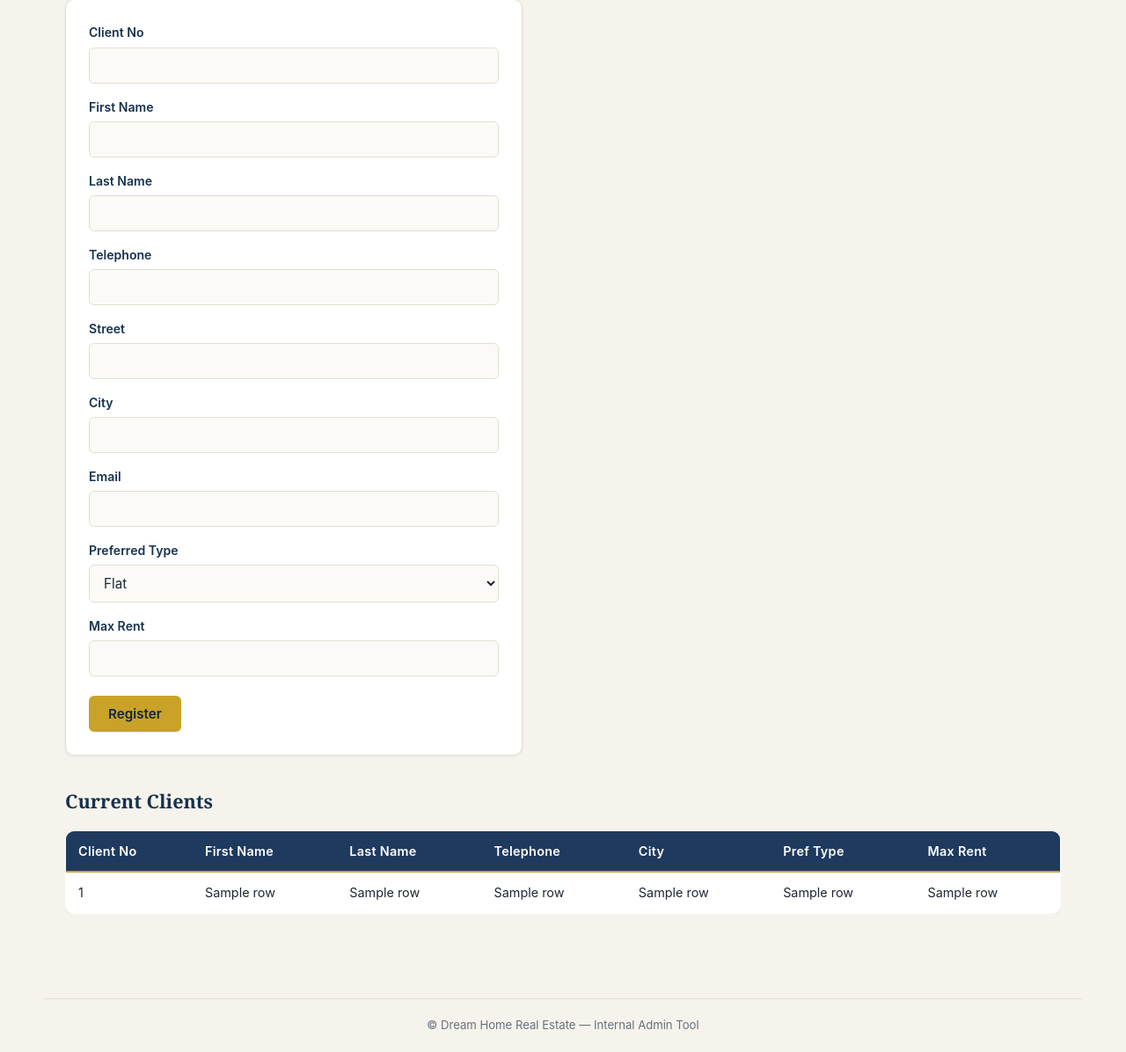
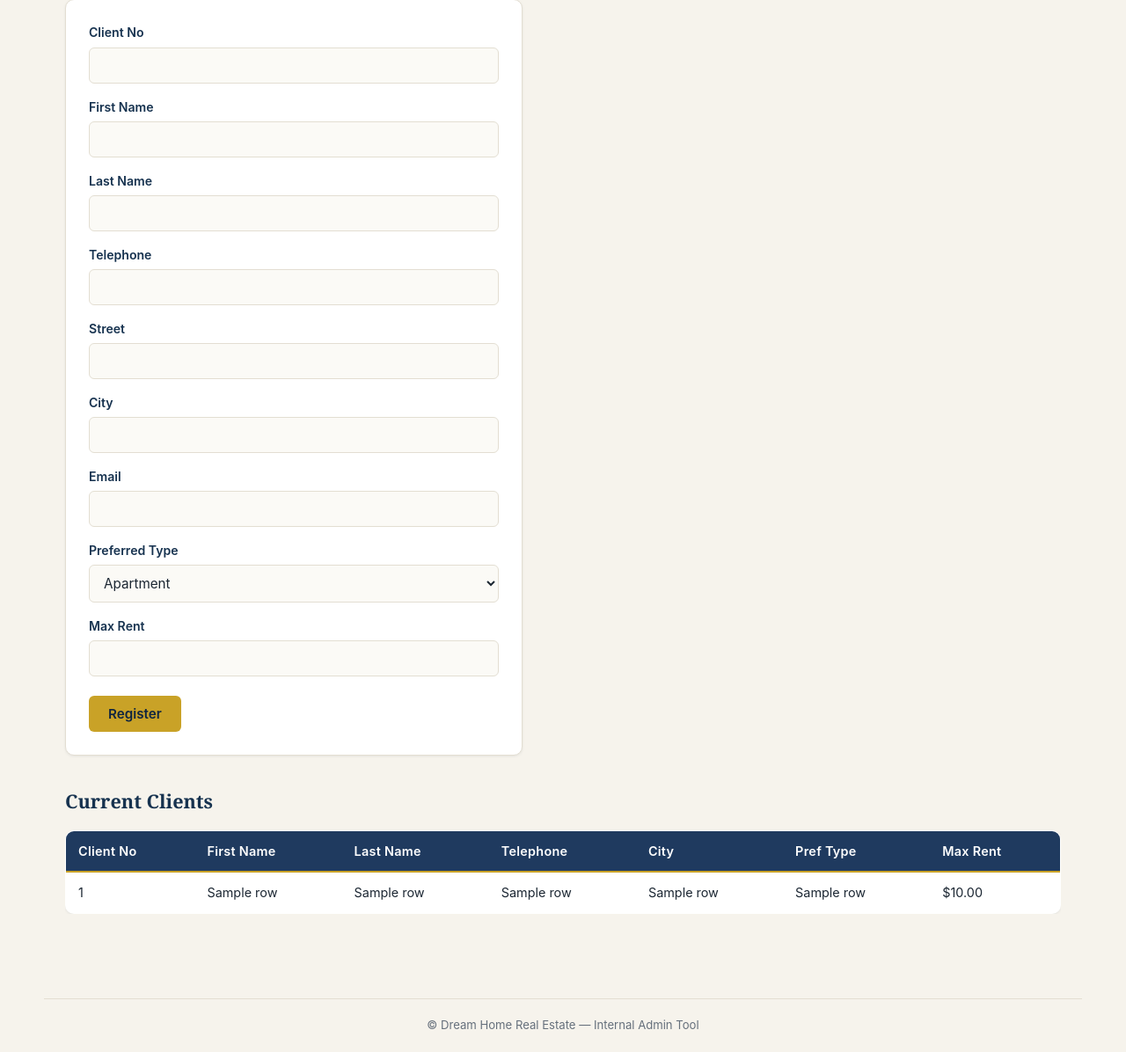
Before and after one commit to veuy/Dream-Home-Rela-Estate, a Flask app: template templates/client_register.html in a window 1280 px wide. Shown: the part 262-1458 px from the top of the page at 88% size. Run offline with Flask 3, Linux system fonts and the light colour scheme; the template is opened without the code that fills it: most values are stand-ins (such as "Sample title", 1, 10 or a date in 2020).

Commit message:
Complete app updates

```diff
--- a/templates/client_list.html
+++ b/templates/client_list.html
@@ -72,11 +72,11 @@
                         <td><input type="email" name="email" form="form_{{ row[0] }}" value="{{ row[6] or '' }}"></td>
                         <td>
                             <select name="preftype" form="form_{{ row[0] }}">
-                                <option value="Flat" {% if row[7] == 'Flat' %}selected{% endif %}>Flat</option>
+                                <option value="Flat" {% if row[7] == 'Apartment' %}selected{% endif %}>Apartment</option>
                                 <option value="House" {% if row[7] == 'House' %}selected{% endif %}>House</option>
                             </select>
                         </td>
-                        <td><input type="number" step="0.01" name="maxrent" form="form_{{ row[0] }}" value="{{ row[8] }}"></td>
+                        <td><input type="number" step="0.01" name="maxrent" form="form_{{ row[8] }}" value="{{ '%.2f' | format(row[8] | float) }}"></td>
                         <td><button class="btn" type="submit" form="form_{{ row[0] }}">Save</button></td>
                     </tr>
                     {% endfor %}
--- a/templates/client_register.html
+++ b/templates/client_register.html
@@ -64,7 +64,7 @@
 
             <label>Preferred Type</label>
             <select name="preftype">
-                <option value="Flat">Flat</option>
+                <option value="Apartment">Apartment</option>
                 <option value="House">House</option>
             </select>
 
@@ -101,7 +101,7 @@
                         <td>{{ row[3] }}</td>
                         <td>{{ row[5] }}</td>
                         <td>{{ row[7] }}</td>
-                        <td>{{ row[8] }}</td>
+                        <td>${{ "{:,.2f}".format(row[8]) }}</td>
                     </tr>
                     {% endfor %}
                 </tbody>
```
Also changed, not shown: templates/staff_list.html (+4 -10 lines).
